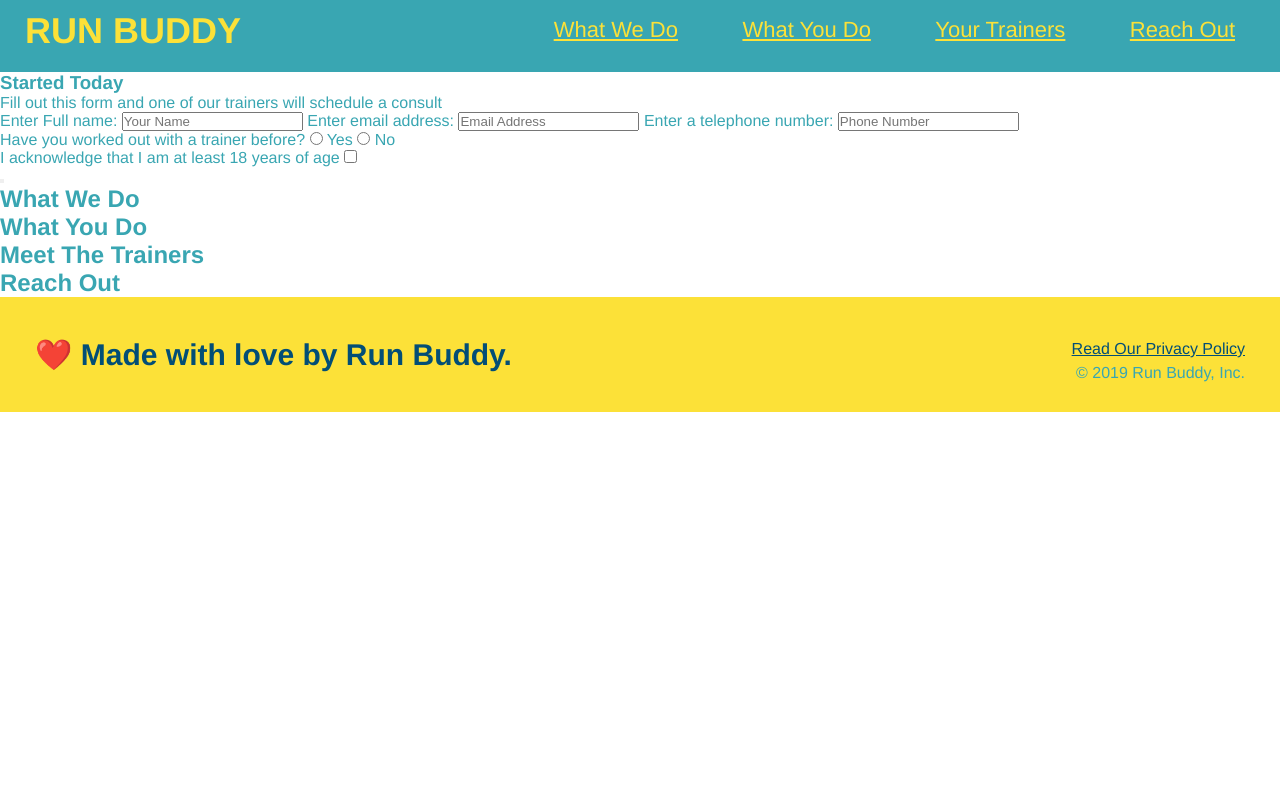
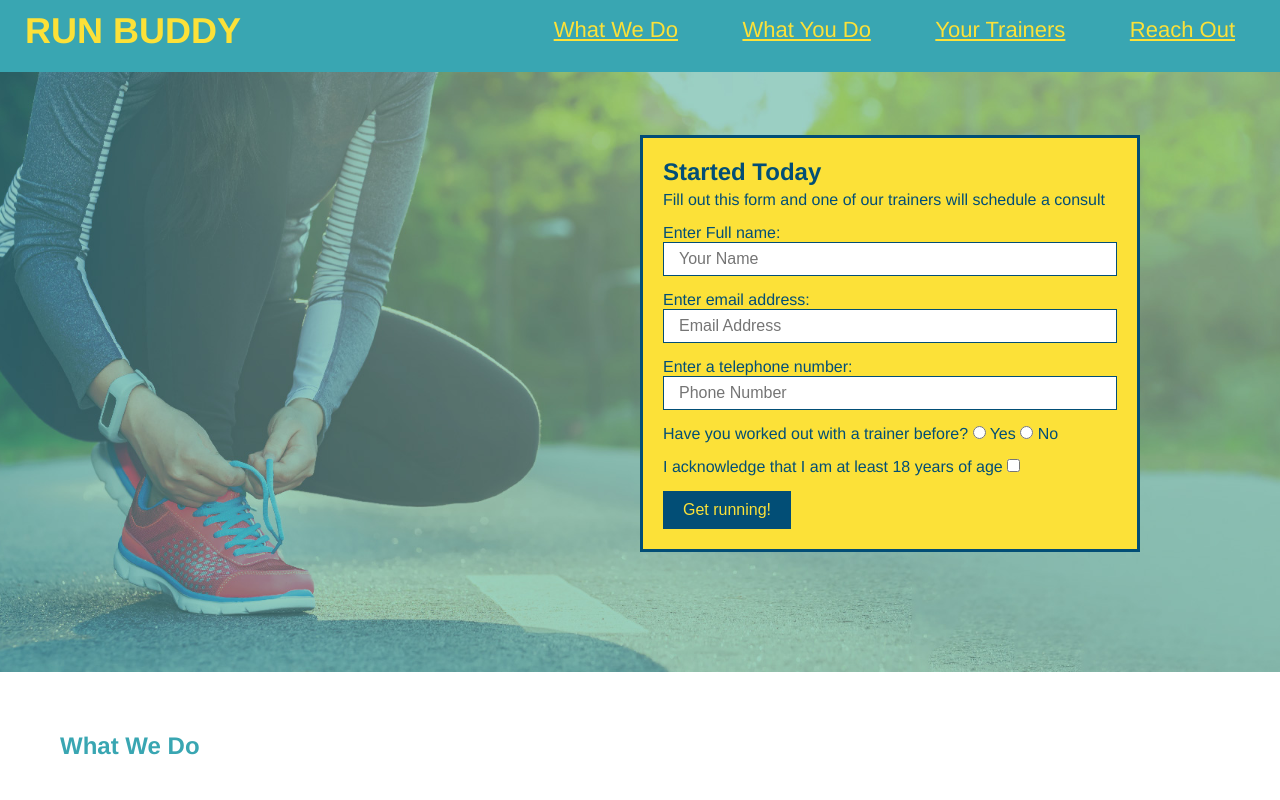
Before and after one commit to ppozdnyakov2233/run-buddy, a plain HTML site: page index.html in a window 1280 px wide. Shown: the top 800 px of the page. Drawn offline with Linux system fonts and the light colour scheme.

Commit message:
fineshed hero section

```diff
--- a/assets/css/style.css
+++ b/assets/css/style.css
@@ -88,3 +88,56 @@ body {
   padding: 0;
   box-sizing: border-box;
 }
+
+section  {
+  padding: 60px;
+
+}
+.hero {
+  background-image: url("../images/hero-bg.jpg");
+  height: 600px;
+  background-size: cover;
+  background-position: center;
+  position: relative;
+}
+
+.hero-form {
+  background-color: #fce138;
+  padding: 20px;
+  width: 500px;
+  color: #024e76;
+  border: solid 3px #024e76;
+  position: absolute;
+  bottom: 120px;
+  right: 140px;
+}
+.hero-form h3 {
+  font-size: 24px;
+  margin: 0;
+}
+
+.hero-form p {
+  margin: 5px 0 15px 0;
+
+}
+
+.form-input {
+  border: 1px solid #024e76;
+  display: block;
+  padding: 7px 15px;
+  font-size: 16px;
+  color: #024e76;
+  width: 100%;
+  margin-bottom: 15px;
+}
+.hero-forum label {
+  margin: 0 5px;
+}
+
+.hero-form button {
+  color:#fce138;
+  background-color: #024e76;
+  border: none;
+  padding: 10px 20px;
+  font-size: 16px;
+}
--- a/index.html
+++ b/index.html
@@ -5,7 +5,7 @@
 
     <title>Run Buddy</title>
 
-    <link rel="stylesheet" href="assets/css/style.css"/>
+    <link rel="stylesheet" href= "./assets/css/style.css"/>
 
   </head>
   <body>
@@ -28,17 +28,17 @@
         </ul>
     </nav>
     </header>
-    <section>
-        <div>
+    <section class="hero">
+        <div class="hero-form">
             <h3>Started Today</h3>
             <p>Fill out this form and one of our trainers will schedule a consult</p>
             <form>
                 <label for="name">Enter Full name:</label>
-                <input type="text" placeholder="Your Name" name="name" id="name" />
+                <input type="text" placeholder="Your Name" name="name" id="name" class="form-input"/>
                 <label for="email">Enter email address:</label>
-                <input type="email" placeholder="Email Address" name="email" id="email" />
+                <input type="email" placeholder="Email Address" name="email" id="email" class="form-input" />
                 <label for="phone">Enter a telephone number:</label>
-                <input type="tel" placeholder="Phone Number" name="phone" id="phone"/>
+                <input type="tel" placeholder="Phone Number" name="phone" id="phone" class="form-input"/>
                 <p>
                     Have you worked out with a trainer before?
                     <input type="radio" name="trainer-confirm" id="trainer-yes" />
@@ -52,7 +52,9 @@
                         <input type="checkbox" name="age-confirm" id="checkbox" />
 
                     </p>
-                    <button type="submit"></button>
+                    <button type="submit">
+                        Get running!
+                    </button>
             </form>
         </div>
     </section>
```
Also changed, not shown: assets/images/hero-bg.jpg (added).
